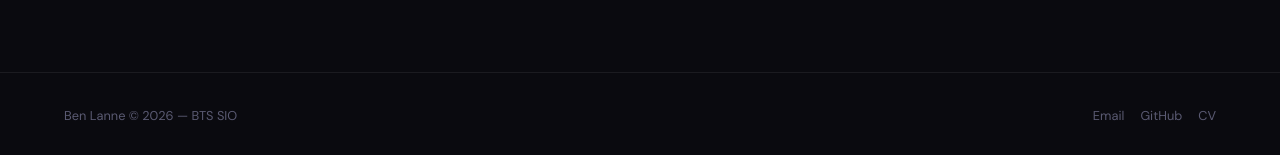
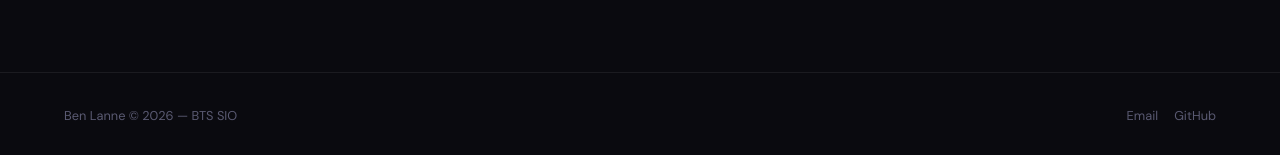
Before and after one commit to valomain2000-beep/portfolio, a Jekyll site: the page built from index.html, in a window 1280 px wide and 900 px high, scrolled down 5449 px. Shown: the part 742-897 px from the top of the window. Built offline with Jekyll 4.4.1, drawn with Linux system fonts in a browser that asks for light colours.

Commit message:
Update default.html

```diff
--- a/_layouts/default.html
+++ b/_layouts/default.html
@@ -7,6 +7,7 @@
   <link rel="preconnect" href="https://fonts.googleapis.com">
   <link rel="preconnect" href="https://fonts.gstatic.com" crossorigin>
   <link href="https://fonts.googleapis.com/css2?family=Syne:wght@400;500;600;700;800&family=DM+Sans:ital,opsz,wght@0,9..40,300;0,9..40,400;0,9..40,500;1,9..40,300&family=Fira+Code:wght@400;500&display=swap" rel="stylesheet">
+
   <link rel="stylesheet" href="{{ site.baseurl }}/style.css">
 </head>
 <body class="{{ page.body_class }}">
@@ -15,7 +16,7 @@
     <a href="{{ site.baseurl }}/" class="nav-logo">BL<span>.</span></a>
     <ul class="nav-links">
       {% if page.layout == 'post' or page.url == '/notes.html' %}
-        <li><a href="{{ site.baseurl }}/notes.html" class="nav-cta" style="background: transparent; border: 1px solid var(--border); color: var(--text) !important;">← Retour à l'explorateur</a></li>
+        <li><a href="{{ site.baseurl }}/notes.html" class="nav-cta" style="background: transparent; border: 1px solid var(--border); color: var(--text) !important;">← Retour aux notes</a></li>
       {% else %}
         <li><a href="#about">Profil</a></li>
         <li><a href="#projets">Projets</a></li>
@@ -34,9 +35,6 @@
     <div class="footer-links">
       <a href="mailto:BenLanne2005@gmail.com">Email</a>
       <a href="https://github.com/valomain2000-beep" target="_blank">GitHub</a>
-      {% if page.url != '/notes.html' and page.layout != 'post' %}
-      <a href="#cv">CV</a>
-      {% endif %}
     </div>
   </footer>
 
```
